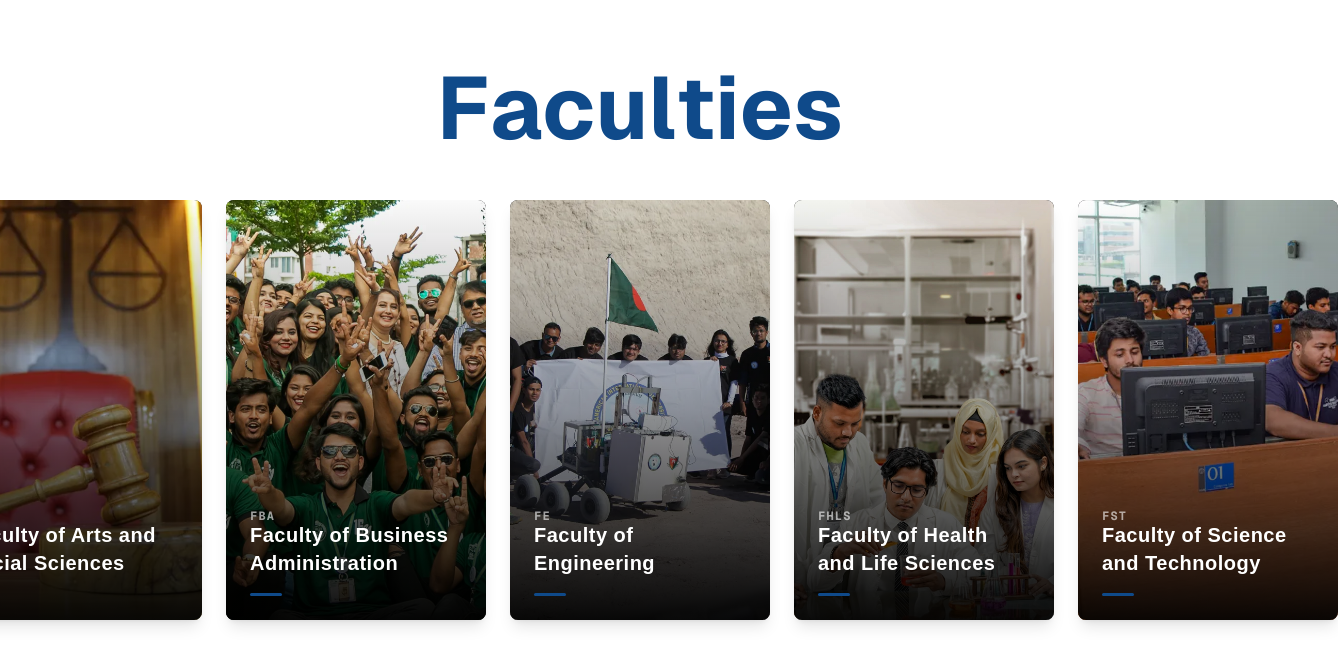
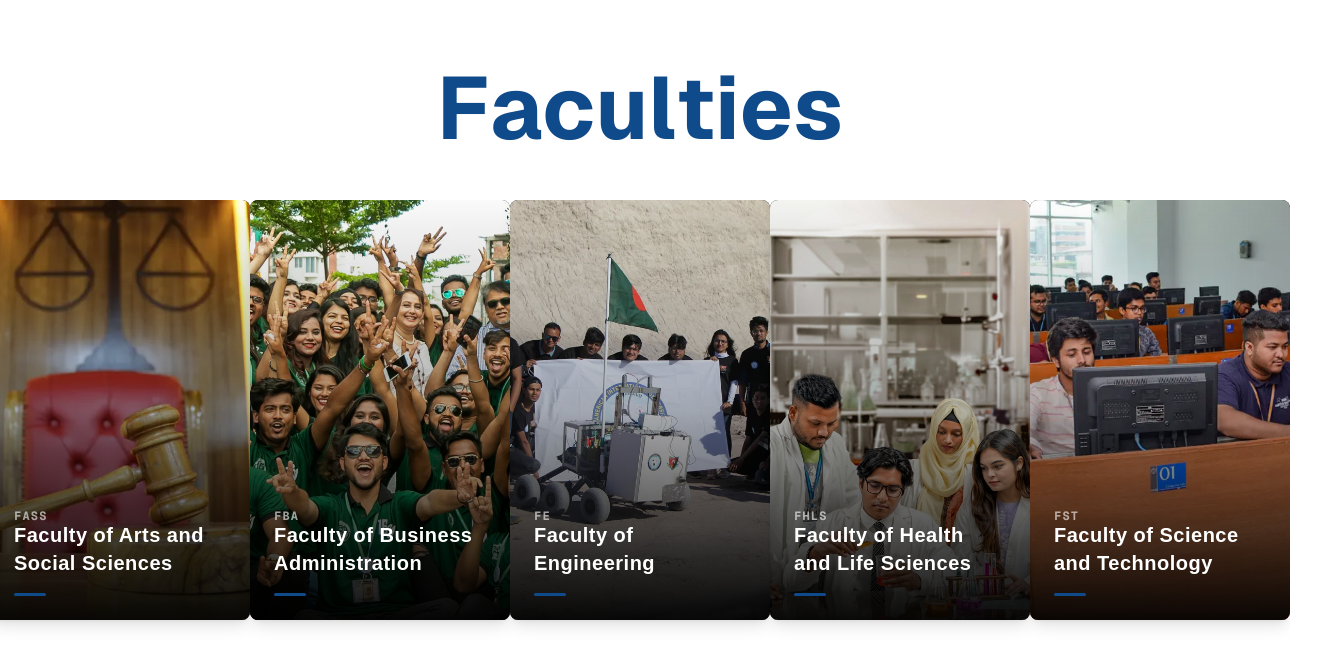
Before and after one commit to MostofaSeum/AiubHome, a Next.js app: page /Faculties in a window 1280 px wide. Shown: the top 666 px of the page, 1338 px wide, since content can reach past the window. Built offline with nearby package versions, Linux system fonts and the light colour scheme.

Commit message:
Edited the Faculty section as AIUB

```diff
--- a/app/Faculties/page.tsx
+++ b/app/Faculties/page.tsx
@@ -8,31 +8,71 @@ export default function Faculties() {
       id: 1,
       name: "Faculty of Arts and Social Sciences",
       shortName: "FASS",
-      img: "/images/faculties/fass.webp"
+      img: "/images/faculties/fass.webp",
+      // Red background with warm red glow
+      meshClass: "bg-[#240303]/20",
+      meshGlows: (
+        <div className="absolute bottom-0 inset-x-0 h-[70%] bg-gradient-to-t from-[#b91c1c] via-[#7f1d1d]/80 to-transparent opacity-95" />
+      ),
+      hoverTextClass: "group-hover:text-red-200",
+      hoverLineClass: "group-hover:bg-red-400",
+      hoverLogo: "/images/logos/fass-logo.webp"
     },
     {
       id: 2,
       name: "Faculty of Business Administration",
       shortName: "FBA",
-      img: "/images/faculties/fba.webp"
+      img: "/images/faculties/fba.webp",
+      // Clean Green
+      meshClass: "bg-[#021c08]/20",
+      meshGlows: (
+        <div className="absolute bottom-0 inset-x-0 h-[70%] bg-gradient-to-t from-[#15803d] via-[#14532d]/80 to-transparent opacity-95" />
+      ),
+      hoverTextClass: "group-hover:text-emerald-200",
+      hoverLineClass: "group-hover:bg-emerald-400",
+      hoverLogo: "/images/logos/fba-logo.webp"
     },
     {
       id: 3,
       name: "Faculty of Engineering",
       shortName: "FE",
-      img: "/images/faculties/fe.webp"
+      img: "/images/faculties/fe.webp",
+      // Orange
+      meshClass: "bg-[#291201]/20",
+      meshGlows: (
+        <div className="absolute bottom-0 inset-x-0 h-[70%] bg-gradient-to-t from-[#d97706] via-[#78350f]/80 to-transparent opacity-95" />
+      ),
+      hoverTextClass: "group-hover:text-amber-200",
+      hoverLineClass: "group-hover:bg-amber-400",
+      hoverLogo: "/images/logos/fe-logo.webp"
     },
     {
       id: 4,
       name: "Faculty of Health and Life Sciences",
       shortName: "FHLS",
-      img: "/images/faculties/fhls-1.webp"
+      img: "/images/faculties/fhls-1.webp",
+      // /purple
+      meshClass: "bg-[#1e032b]/20",
+      meshGlows: (
+        <div className="absolute bottom-0 inset-x-0 h-[65%] bg-gradient-to-t from-[#6b21a8] via-[#4c1d95]/80 to-transparent opacity-95" />
+      ),
+      hoverTextClass: "group-hover:text-purple-200",
+      hoverLineClass: "group-hover:bg-purple-400",
+      hoverLogo: "/images/logos/fhls-logo_with_glow.webp"
     },
     {
       id: 5,
       name: "Faculty of Science and Technology",
       shortName: "FST",
-      img: "/images/faculties/fst.webp"
+      img: "/images/faculties/fst.webp",
+      // Sky Blue
+      meshClass: "bg-[#031b4e]/20",
+      meshGlows: (
+        <div className="absolute bottom-0 inset-x-0 h-[70%] bg-gradient-to-t from-[#0284c7] via-[#0c4a6e]/80 to-transparent opacity-95" />
+      ),
+      hoverTextClass: "group-hover:text-sky-200",
+      hoverLineClass: "group-hover:bg-sky-400",
+      hoverLogo: "/images/logos/fst-short-logo.webp"
     }
   ];
 
@@ -47,40 +87,50 @@ export default function Faculties() {
         </div>
       </div>
 
-      <div className="max-w-7xl mx-auto px-4 flex flex-wrap lg:flex-nowrap justify-center items-center gap-6">
+      <div className="max-w-7xl mx-auto px-4 flex flex-wrap lg:flex-nowrap justify-center items-center">
         {facultyData.map((faculty) => (
           <div
             key={faculty.id}
             className="relative flex-1 min-w-[260px] max-w-[340px] lg:max-w-none h-[420px] rounded-lg overflow-hidden group shadow-lg bg-zinc-900 cursor-pointer transition-all duration-300 hover:shadow-xl"
           >
-
+            {/* Base Image */}
             <img
               src={faculty.img}
               alt={faculty.name}
               className="w-full h-full object-cover transition-transform duration-700 ease-out group-hover:scale-110"
               onError={(e) => {
-                // Temporary fallback placeholders using acronym labels
-                e.currentTarget.src = `https://via.placeholder.com/400x600?text=${faculty.shortName}`;
+                e.currentTarget.src = faculty.shortName;
               }}
             />
 
-            {/* Gradient Overlay */}
-            <div className="absolute inset-0 bg-gradient-to-t from-black/95 via-black/40 to-transparent transition-all duration-300 group-hover:via-black/50" />
+            {/* Standard Shadow Gradient Overlay*/}
+            <div className="absolute inset-0 bg-gradient-to-t from-black/95 via-black/30 to-transparent transition-opacity duration-500 group-hover:opacity-0" />
 
-            {/* Content Text Container Layout */}
-            <div className="absolute inset-0 p-6 flex flex-col justify-end items-start z-10">
-              {/* Acronym Tag */}
+            {/* Hover Mesh */}
+            <div className={`absolute inset-0 opacity-0 group-hover:opacity-100 transition-opacity duration-500 z-10 overflow-hidden ${faculty.meshClass}`}>
+              {faculty.meshGlows}
+              {/* Logo */}
+              <img
+                src={faculty.hoverLogo}
+                alt={faculty.name}
+                className='absolute top-15 left-20 w-[50%] opacity-0 group-hover:opacity-100 transition-opacity duration-500 z-10'
+              />
+            </div>
+
+            {/* Content Text */}
+            <div className="absolute inset-0 p-6 flex flex-col justify-end items-start z-20">
+              {/* Short name */}
               <span className="text-white/60 text-xs font-mono font-bold tracking-widest uppercase mb-1.5 transform translate-y-2 group-hover:translate-y-0 transition-transform duration-300">
                 {faculty.shortName}
               </span>
 
-              {/* Descriptive Title */}
-              <h3 className="text-white text-lg md:text-xl font-bold tracking-wide leading-snug group-hover:text-blue-400 transition-colors duration-300">
+              {/* Full Name */}
+              <h3 className={`text-white text-lg md:text-xl font-bold tracking-wide leading-snug transition-colors duration-300 ${faculty.hoverTextClass}`}>
                 {faculty.name}
               </h3>
 
-              {/* line*/}
-              <div className="w-8 h-[3px] bg-[#0f4a8a] mt-4 rounded-full group-hover:w-16 transition-all duration-300" />
+              {/* Line indicator */}
+              <div className={`w-8 h-[3px] bg-[#0f4a8a] mt-4 rounded-full group-hover:w-16 transition-all duration-300 ${faculty.hoverLineClass}`} />
             </div>
           </div>
         ))}
```
